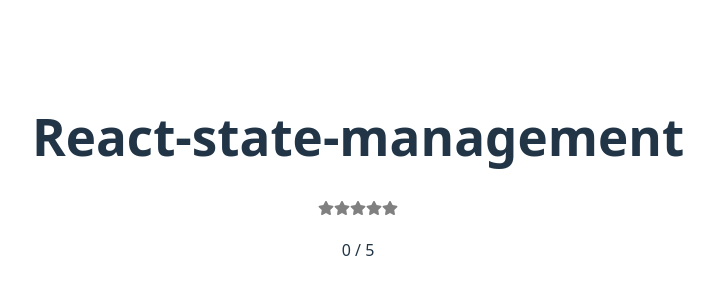
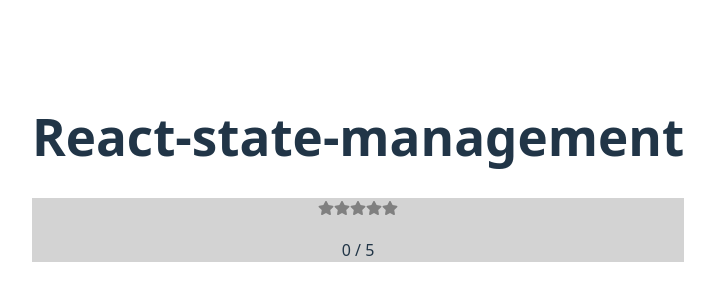
Before and after one commit to NJ97S/React-Codeground, a React (Vite) app in the folder Hyojin/react-state-management/: page / in a window 1280 px wide. Shown: the part 224-524 px from the top of the page, without its empty margins (282-997 px from the left). Built offline with nearby package versions, Linux system fonts and the light colour scheme.

Commit message:
✨ feat: backgroundColor Prop 형태로 추가

```diff
--- a/Hyojin/react-state-management/src/App.jsx
+++ b/Hyojin/react-state-management/src/App.jsx
@@ -5,7 +5,7 @@ function App() {
   return (
     <>
       <h1>React-state-management</h1>
-      <StarRating />
+      <StarRating style={{ backgroundColor: "lightgrey" }} />
     </>
   );
 }
--- a/Hyojin/react-state-management/src/components/star/StarRating.jsx
+++ b/Hyojin/react-state-management/src/components/star/StarRating.jsx
@@ -2,11 +2,12 @@ import { useState } from "react";
 
 import Star from "./Star";
 
-export default function StarRating({ totalStars = 5 }) {
+export default function StarRating({ totalStars = 5, style = {} }) {
   const [selectedStars, setSelectedStars] = useState(0);
 
   return (
     <>
+      <div style={style}>
         {Array.from({ length: totalStars }, (_, i) => (
           <Star
             key={i}
@@ -17,6 +18,7 @@ export default function StarRating({ totalStars = 5 }) {
         <p>
           {selectedStars} / {totalStars}
         </p>
+      </div>
     </>
   );
 }
```
Lines whose indentation alone changed are shown as unchanged.
